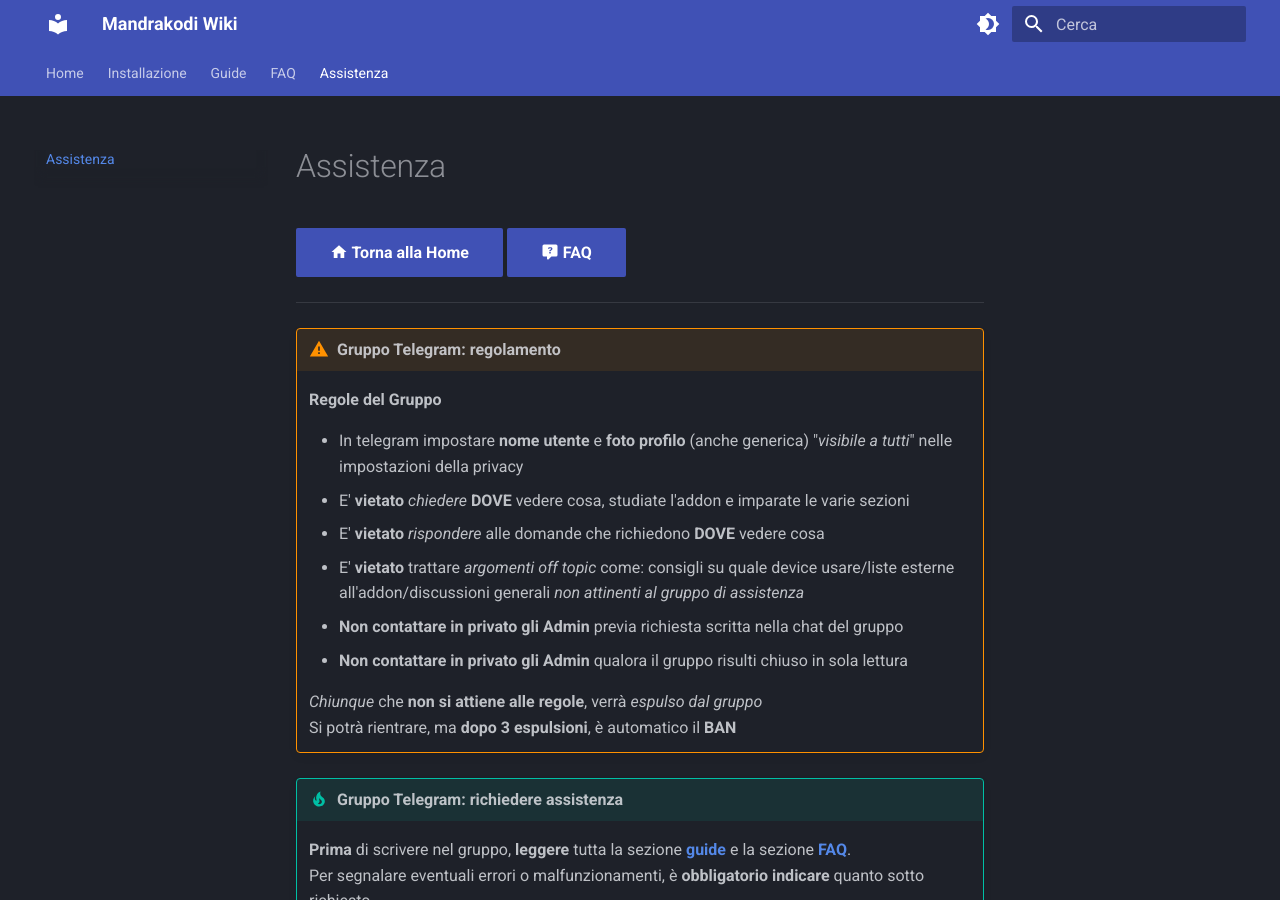
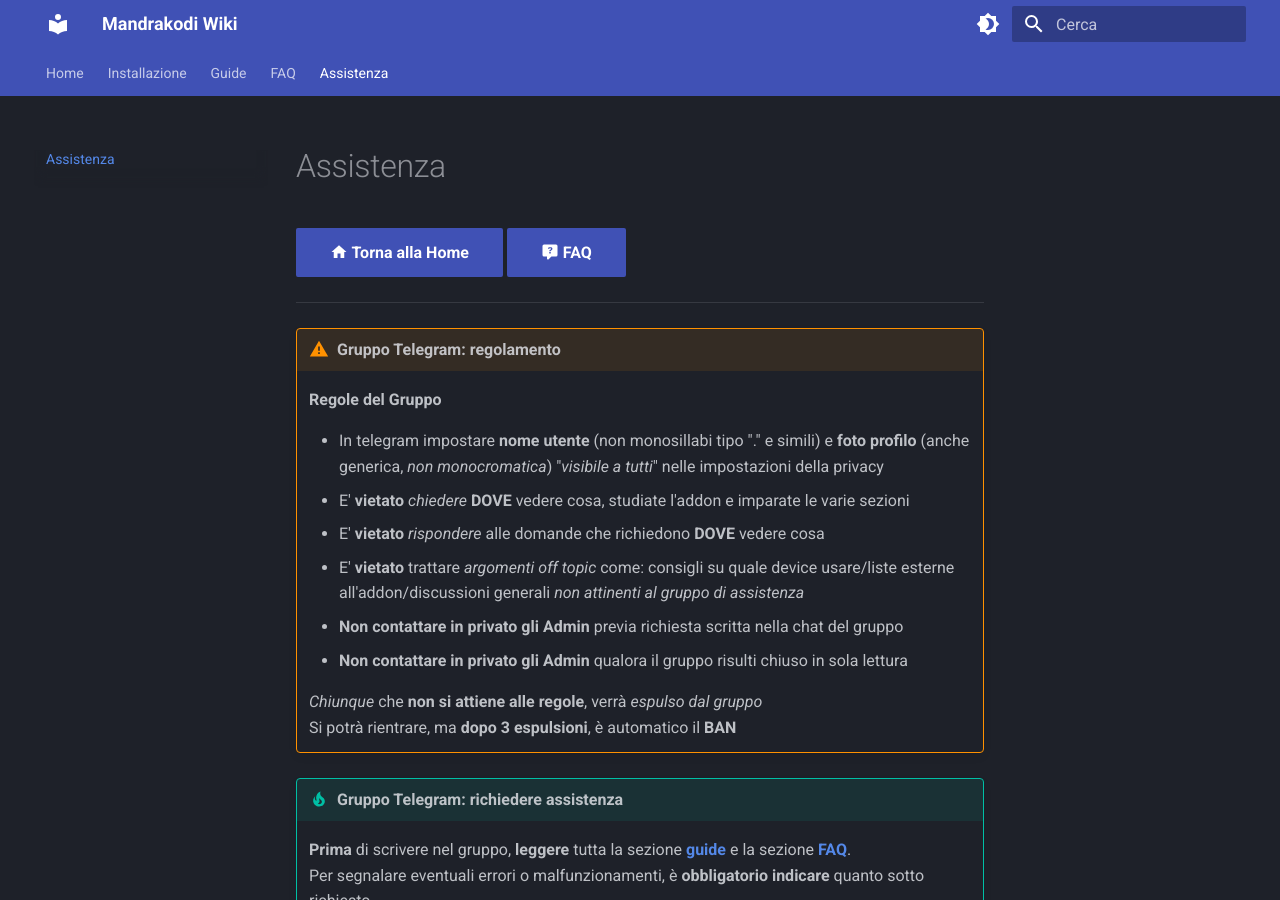
Before and after one commit to campipaolo/Mandrakodi-Wiki, an MkDocs documentation site: the page built from docs/ask_help.md, in a window 1280 px wide and 900 px high. Built offline with MkDocs 1.6.1 and Material for MkDocs 9.7.7, drawn with Linux system fonts in a browser that asks for light colours.

Commit message:
ask_help
rev

```diff
--- a/docs/ask_help.md
+++ b/docs/ask_help.md
@@ -5,7 +5,7 @@
 !!! warning "Gruppo Telegram: regolamento"
     <span id="regole"></span>**Regole del Gruppo**
 
-    * In telegram impostare **nome utente** e **foto profilo** (anche generica) "*visibile a tutti*" nelle impostazioni della privacy
+    * In telegram impostare **nome utente** (non monosillabi tipo "." e simili) e **foto profilo** (anche generica, *non monocromatica*) "*visibile a tutti*" nelle impostazioni della privacy
     * E' **vietato** *chiedere* **DOVE** vedere cosa, studiate l'addon e imparate le varie sezioni
     * E' **vietato** *rispondere* alle domande che richiedono **DOVE** vedere cosa
     * E' **vietato** trattare *argomenti off topic* come: consigli su quale device usare/liste esterne all'addon/discussioni generali *non attinenti al gruppo di assistenza*
```
